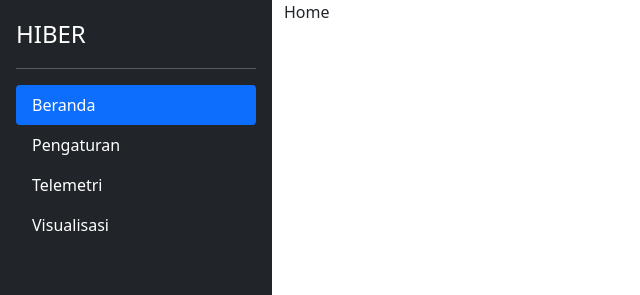
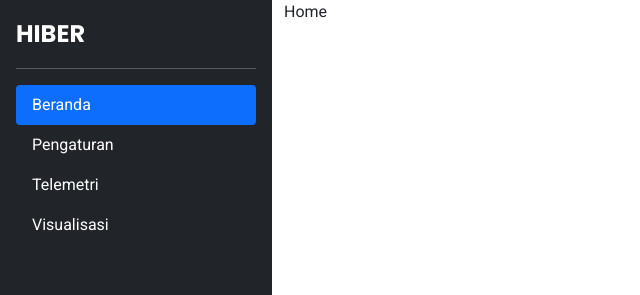
Before and after one commit to reacto11mecha/r-hiber, a React (Vite) app: page / in a window 1280 px wide. Shown: the top 295 px of the page, without its empty margins (0-640 px from the left). Built offline with nearby package versions, Linux system fonts and the light colour scheme.

Commit message:
feat: menambahkan penggunaan font

```diff
--- a/package.json
+++ b/package.json
@@ -11,8 +11,11 @@
     "prepare": "husky install"
   },
   "dependencies": {
+    "@fontsource/poppins": "^4.5.2",
+    "@fontsource/roboto": "^4.5.3",
     "@tauri-apps/api": "^1.0.0-rc.1",
     "bootstrap": "^5.1.3",
+    "classnames": "^2.3.1",
     "jotai": "^1.6.0",
     "react": "^17.0.2",
     "react-bootstrap": "^2.1.2",
--- a/src/components/Sidebar.tsx
+++ b/src/components/Sidebar.tsx
@@ -1,6 +1,9 @@
+import "@fontsource/poppins/700.css";
+
 import Styles from "@/styles/components/Sidebar.module.css";
 import { useMatch, useResolvedPath, Link } from "react-router-dom";
 import type { LinkProps } from "react-router-dom";
+import classNames from "classnames";
 
 interface ItemInterface {
   name: string;
@@ -35,7 +38,7 @@ function Sidebar() {
         to="/"
         className="d-flex align-items-center mb-3 mb-md-0 me-md-auto text-white text-decoration-none"
       >
-        <span className="fs-4">HIBER</span>
+        <span className={`fs-4 ${Styles.header}`}>HIBER</span>
       </Link>
 
       <hr />
@@ -56,10 +59,13 @@ function ChildLink({ children, to, ...props }: LinkProps) {
   const match = useMatch({ path: resolved.pathname, end: true });
 
   return (
-    <li className={match ? "nav-item" : ""}>
+    <li className={classNames({ "nav-item": match })}>
       <Link
         to={to}
-        className={`nav-link ${match ? "active" : "text-white"}`}
+        className={classNames("nav-link", {
+          active: match,
+          "text-white": !match,
+        })}
         {...props}
       >
         {children}
--- a/src/index.css
+++ b/src/index.css
@@ -1,6 +1,7 @@
 body {
   min-height: 100vh;
   min-width: -webkit-fill-available;
+  font-family: "Roboto", sans-serif;
 }
 
 main#root {
--- a/src/main.tsx
+++ b/src/main.tsx
@@ -4,6 +4,7 @@ import App from "./App";
 import { BrowserRouter } from "react-router-dom";
 
 import "bootstrap/dist/css/bootstrap.css";
+import "@fontsource/roboto";
 import "./index.css";
 
 ReactDOM.render(
--- a/src/styles/components/Sidebar.module.css
+++ b/src/styles/components/Sidebar.module.css
@@ -2,3 +2,8 @@
   width: 17em;
   height: 100vh;
 }
+
+.header {
+  font-family: "Poppins", sans-serif;
+  font-weight: 700;
+}
```
Also changed, not shown: 1 other file (tests, documents, lock files or other folders).
